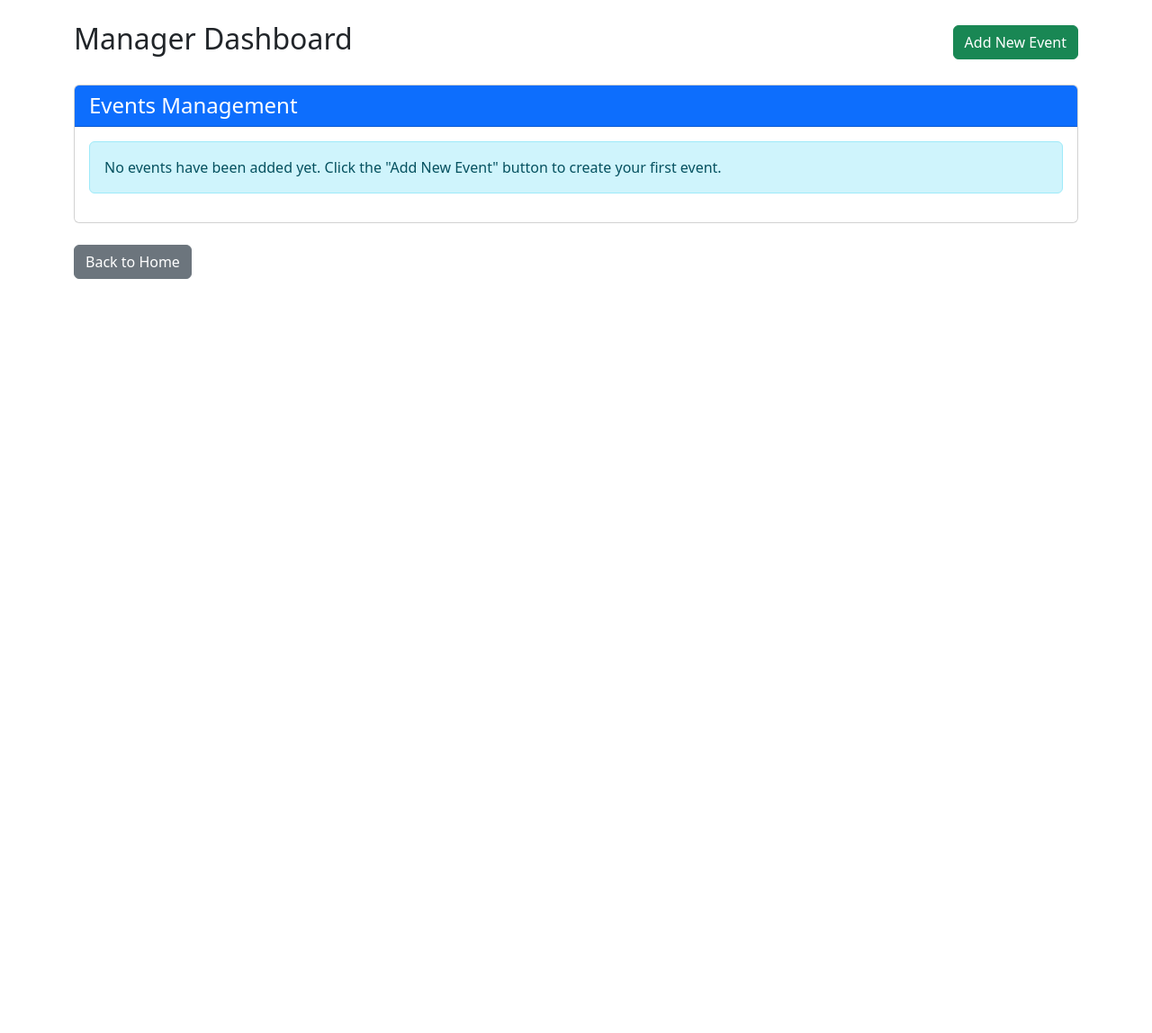
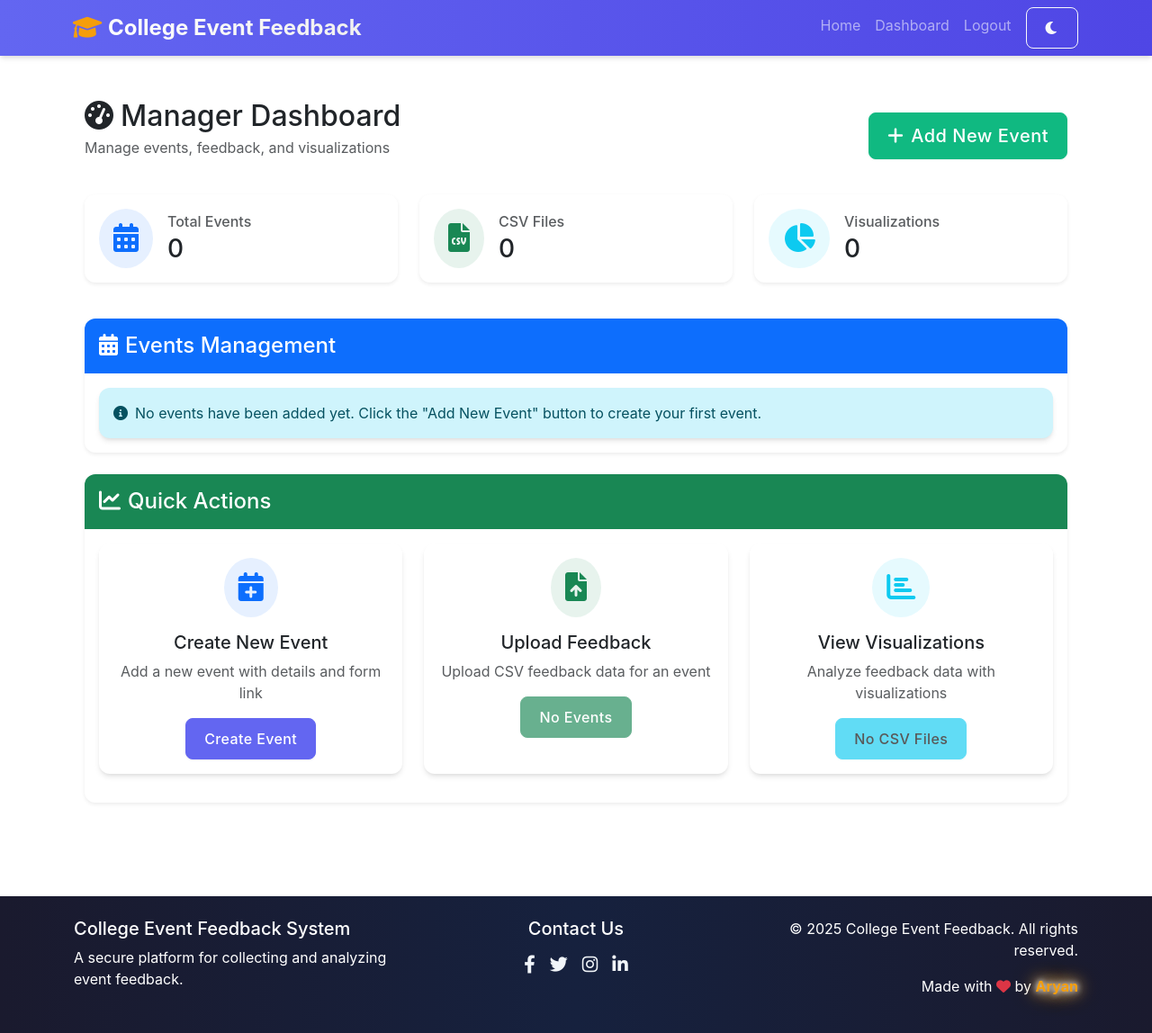
Before and after one commit to sanatanisher01/GLA-Event-Feedback, a Django app: page /dashboard/ in a window 1280 px wide. Shown: the whole page at 90% size. Before the commit the page ends 310 px from the top, so only its background shows below. Run offline with Django 4.2, Linux system fonts and the light colour scheme; the visitor is signed in with stand-in values (Sample User, id 1); data that the repository does not hold is empty; some libraries are stand-ins or nearby versions.

Commit message:
Add enhanced dashboard with improved UI/UX and full functionality

```diff
--- /dev/null
+++ b/events/templates/events/dashboard_enhanced.html
@@ -0,0 +1,266 @@
+{% extends 'events/base.html' %}
+
+{% block title %}Manager Dashboard{% endblock %}
+
+{% block content %}
+<div class="container-fluid py-4">
+    <!-- Dashboard Header -->
+    <div class="d-flex justify-content-between align-items-center mb-4">
+        <div>
+            <h2 class="mb-1"><i class="fas fa-tachometer-alt me-2"></i>Manager Dashboard</h2>
+            <p class="text-muted">Manage events, feedback, and visualizations</p>
+        </div>
+        <a href="{% url 'add_event' %}" class="btn btn-success btn-lg hover-lift">
+            <i class="fas fa-plus me-2"></i>Add New Event
+        </a>
+    </div>
+
+    <!-- Stats Cards -->
+    <div class="row mb-4">
+        <div class="col-md-4 mb-3">
+            <div class="card border-0 shadow-sm hover-lift">
+                <div class="card-body d-flex align-items-center">
+                    <div class="rounded-circle bg-primary bg-opacity-10 p-3 me-3">
+                        <i class="fas fa-calendar-alt text-primary fa-2x"></i>
+                    </div>
+                    <div>
+                        <h6 class="text-muted mb-1">Total Events</h6>
+                        <h3 class="mb-0">{{ events|length }}</h3>
+                    </div>
+                </div>
+            </div>
+        </div>
+        <div class="col-md-4 mb-3">
+            <div class="card border-0 shadow-sm hover-lift">
+                <div class="card-body d-flex align-items-center">
+                    <div class="rounded-circle bg-success bg-opacity-10 p-3 me-3">
+                        <i class="fas fa-file-csv text-success fa-2x"></i>
+                    </div>
+                    <div>
+                        <h6 class="text-muted mb-1">CSV Files</h6>
+                        <h3 class="mb-0">{{ csv_count }}</h3>
+                    </div>
+                </div>
+            </div>
+        </div>
+        <div class="col-md-4 mb-3">
+            <div class="card border-0 shadow-sm hover-lift">
+                <div class="card-body d-flex align-items-center">
+                    <div class="rounded-circle bg-info bg-opacity-10 p-3 me-3">
+                        <i class="fas fa-chart-pie text-info fa-2x"></i>
+                    </div>
+                    <div>
+                        <h6 class="text-muted mb-1">Visualizations</h6>
+                        <h3 class="mb-0">{{ visualization_count }}</h3>
+                    </div>
+                </div>
+            </div>
+        </div>
+    </div>
+
+    <!-- Events Management -->
+    <div class="card border-0 shadow-sm mb-4">
+        <div class="card-header bg-primary text-white py-3">
+            <h4 class="mb-0"><i class="fas fa-calendar-alt me-2"></i>Events Management</h4>
+        </div>
+        <div class="card-body p-0">
+            {% if events %}
+                <div class="table-responsive">
+                    <table class="table table-hover align-middle mb-0">
+                        <thead class="table-light">
+                            <tr>
+                                <th>Event</th>
+                                <th>Date</th>
+                                <th>Venue</th>
+                                <th>Form Link</th>
+                                <th>CSV Files</th>
+                                <th>Actions</th>
+                            </tr>
+                        </thead>
+                        <tbody>
+                            {% for event in events %}
+                                <tr>
+                                    <td>
+                                        <div class="d-flex align-items-center">
+                                            {% if event.image %}
+                                                <div class="me-3">
+                                                    <img src="{{ event.image.url }}" alt="{{ event.name }}" class="rounded" width="50" height="50" style="object-fit: cover;">
+                                                </div>
+                                            {% else %}
+                                                <div class="me-3">
+                                                    <div class="rounded bg-secondary bg-opacity-10 d-flex align-items-center justify-content-center" style="width: 50px; height: 50px;">
+                                                        <i class="fas fa-calendar-day text-secondary"></i>
+                                                    </div>
+                                                </div>
+                                            {% endif %}
+                                            <div>
+                                                <h6 class="mb-0">{{ event.name }}</h6>
+                                                <small class="text-muted">{{ event.highlights|truncatechars:50 }}</small>
+                                            </div>
+                                        </div>
+                                    </td>
+                                    <td>{{ event.date }}</td>
+                                    <td>{{ event.venue }}</td>
+                                    <td>
+                                        {% if event.form_link %}
+                                            <a href="{{ event.form_link }}" target="_blank" class="btn btn-sm btn-outline-primary">
+                                                <i class="fas fa-external-link-alt me-1"></i>Open Form
+                                            </a>
+                                        {% else %}
+                                            <span class="badge bg-secondary">No Link</span>
+                                        {% endif %}
+                                    </td>
+                                    <td>
+                                        {% with csv_files=event.csvfile_set.all %}
+                                            <span class="badge bg-info">{{ csv_files|length }} files</span>
+                                            {% if csv_files %}
+                                                <div class="dropdown d-inline-block ms-1">
+                                                    <button class="btn btn-sm btn-outline-secondary dropdown-toggle" type="button" data-bs-toggle="dropdown">
+                                                        View
+                                                    </button>
+                                                    <ul class="dropdown-menu">
+                                                        {% for csv in csv_files %}
+                                                            <li>
+                                                                <div class="dropdown-item">
+                                                                    <div class="d-flex justify-content-between align-items-center">
+                                                                        <span>{{ csv.filename }}</span>
+                                                                        <div>
+                                                                            <a href="{% url 'view_csv' csv.id %}" class="btn btn-sm btn-outline-primary">
+                                                                                <i class="fas fa-table"></i>
+                                                                            </a>
+                                                                            <a href="{% url 'visualize_data' csv.id %}" class="btn btn-sm btn-outline-info">
+                                                                                <i class="fas fa-chart-bar"></i>
+                                                                            </a>
+                                                                        </div>
+                                                                    </div>
+                                                                </div>
+                                                            </li>
+                                                        {% endfor %}
+                                                    </ul>
+                                                </div>
+                                            {% endif %}
+                                        {% endwith %}
+                                    </td>
+                                    <td>
+                                        <div class="btn-group" role="group">
+                                            <a href="{% url 'edit_event' event.id %}" class="btn btn-sm btn-warning">
+                                                <i class="fas fa-edit me-1"></i>Edit
+                                            </a>
+                                            <a href="{% url 'upload_csv' event.id %}" class="btn btn-sm btn-primary">
+                                                <i class="fas fa-upload me-1"></i>Upload
+                                            </a>
+                                            <button type="button" class="btn btn-sm btn-danger" data-bs-toggle="modal" data-bs-target="#deleteModal{{ event.id }}">
+                                                <i class="fas fa-trash-alt me-1"></i>Delete
+                                            </button>
+                                        </div>
+
+                                        <!-- Delete Modal -->
+                                        <div class="modal fade" id="deleteModal{{ event.id }}" tabindex="-1" aria-labelledby="deleteModalLabel{{ event.id }}" aria-hidden="true">
+                                            <div class="modal-dialog">
+                                                <div class="modal-content">
+                                                    <div class="modal-header bg-danger text-white">
+                                                        <h5 class="modal-title" id="deleteModalLabel{{ event.id }}">Confirm Deletion</h5>
+                                                        <button type="button" class="btn-close btn-close-white" data-bs-dismiss="modal" aria-label="Close"></button>
+                                                    </div>
+                                                    <div class="modal-body">
+                                                        <p>Are you sure you want to delete the event <strong>{{ event.name }}</strong>?</p>
+                                                        <p class="text-danger"><i class="fas fa-exclamation-triangle me-2"></i>This action cannot be undone.</p>
+                                                    </div>
+                                                    <div class="modal-footer">
+                                                        <button type="button" class="btn btn-secondary" data-bs-dismiss="modal">Cancel</button>
+                                                        <form method="POST" action="{% url 'delete_event' event.id %}">
+                                                            {% csrf_token %}
+                                                            <button type="submit" class="btn btn-danger">Delete Event</button>
+                                                        </form>
+                                                    </div>
+                                                </div>
+                                            </div>
+                                        </div>
+                                    </td>
+                                </tr>
+                            {% endfor %}
+                        </tbody>
+                    </table>
+                </div>
+            {% else %}
+                <div class="alert alert-info m-3">
+                    <i class="fas fa-info-circle me-2"></i>No events have been added yet. Click the "Add New Event" button to create your first event.
+                </div>
+            {% endif %}
+        </div>
+    </div>
+
+    <!-- Recent Activity -->
+    <div class="card border-0 shadow-sm">
+        <div class="card-header bg-success text-white py-3">
+            <h4 class="mb-0"><i class="fas fa-chart-line me-2"></i>Quick Actions</h4>
+        </div>
+        <div class="card-body">
+            <div class="row">
+                <div class="col-md-4 mb-3">
+                    <div class="card hover-lift h-100">
+                        <div class="card-body text-center">
+                            <div class="rounded-circle bg-primary bg-opacity-10 p-3 mx-auto mb-3" style="width: fit-content;">
+                                <i class="fas fa-calendar-plus text-primary fa-2x"></i>
+                            </div>
+                            <h5>Create New Event</h5>
+                            <p class="text-muted">Add a new event with details and form link</p>
+                            <a href="{% url 'add_event' %}" class="btn btn-primary">Create Event</a>
+                        </div>
+                    </div>
+                </div>
+                <div class="col-md-4 mb-3">
+                    <div class="card hover-lift h-100">
+                        <div class="card-body text-center">
+                            <div class="rounded-circle bg-success bg-opacity-10 p-3 mx-auto mb-3" style="width: fit-content;">
+                                <i class="fas fa-file-upload text-success fa-2x"></i>
+                            </div>
+                            <h5>Upload Feedback</h5>
+                            <p class="text-muted">Upload CSV feedback data for an event</p>
+                            {% if events %}
+                                <div class="dropdown">
+                                    <button class="btn btn-success dropdown-toggle" type="button" data-bs-toggle="dropdown">
+                                        Select Event
+                                    </button>
+                                    <ul class="dropdown-menu">
+                                        {% for event in events %}
+                                            <li><a class="dropdown-item" href="{% url 'upload_csv' event.id %}">{{ event.name }}</a></li>
+                                        {% endfor %}
+                                    </ul>
+                                </div>
+                            {% else %}
+                                <button class="btn btn-success" disabled>No Events</button>
+                            {% endif %}
+                        </div>
+                    </div>
+                </div>
+                <div class="col-md-4 mb-3">
+                    <div class="card hover-lift h-100">
+                        <div class="card-body text-center">
+                            <div class="rounded-circle bg-info bg-opacity-10 p-3 mx-auto mb-3" style="width: fit-content;">
+                                <i class="fas fa-chart-bar text-info fa-2x"></i>
+                            </div>
+                            <h5>View Visualizations</h5>
+                            <p class="text-muted">Analyze feedback data with visualizations</p>
+                            {% if csv_files %}
+                                <div class="dropdown">
+                                    <button class="btn btn-info dropdown-toggle" type="button" data-bs-toggle="dropdown">
+                                        Select CSV
+                                    </button>
+                                    <ul class="dropdown-menu">
+                                        {% for csv in csv_files %}
+                                            <li><a class="dropdown-item" href="{% url 'visualize_data' csv.id %}">{{ csv.event.name }} - {{ csv.filename }}</a></li>
+                                        {% endfor %}
+                                    </ul>
+                                </div>
+                            {% else %}
+                                <button class="btn btn-info" disabled>No CSV Files</button>
+                            {% endif %}
+                        </div>
+                    </div>
+                </div>
+            </div>
+        </div>
+    </div>
+</div>
+{% endblock %}
--- a/events/views.py
+++ b/events/views.py
@@ -47,73 +47,35 @@ def logout_view(request):
 
 @login_required
 def dashboard(request):
-    # Create a super simple dashboard view that will definitely work
-    events = Event.objects.all().order_by('-date')
+    try:
+        # Get all events ordered by date (newest first)
+        events = Event.objects.all().order_by('-date')
 
-    # Create a simple HTML response directly
-    html = '''
-    <!DOCTYPE html>
-    <html lang="en">
-    <head>
-        <meta charset="UTF-8">
-        <meta name="viewport" content="width=device-width, initial-scale=1.0">
-        <title>Dashboard</title>
-        <link href="https://cdn.jsdelivr.net/npm/bootstrap@5.3.0-alpha1/dist/css/bootstrap.min.css" rel="stylesheet">
-    </head>
-    <body>
-        <div class="container mt-4">
-            <div class="d-flex justify-content-between align-items-center mb-4">
-                <h2>Manager Dashboard</h2>
-                <a href="/add_event/" class="btn btn-success">Add New Event</a>
-            </div>
+        # Get all CSV files
+        csv_files = CSVFile.objects.all().select_related('event')
 
-            <div class="card mb-4">
-                <div class="card-header bg-primary text-white">
-                    <h4 class="mb-0">Events Management</h4>
-                </div>
-                <div class="card-body">
-    '''
+        # Count statistics
+        csv_count = csv_files.count()
+        visualization_count = csv_count  # Each CSV can be visualized
 
-    if events:
-        html += '<ul class="list-group">'
-        for event in events:
-            html += f'''
-            <li class="list-group-item">
-                <div class="d-flex justify-content-between align-items-center">
-                    <div>
-                        <h5>{event.name}</h5>
-                        <p class="mb-1">Date: {event.date}</p>
-                        <p class="mb-1">Venue: {event.venue}</p>
-                    </div>
-                    <div>
-                        <a href="/edit_event/{event.id}/" class="btn btn-warning btn-sm">Edit</a>
-                        <form method="POST" action="/delete_event/{event.id}/" style="display:inline;">
-                            <button type="submit" class="btn btn-danger btn-sm" onclick="return confirm('Are you sure you want to delete this event?');">Delete</button>
-                        </form>
-                        <a href="/upload_csv/{event.id}/" class="btn btn-primary btn-sm">Upload CSV</a>
-                    </div>
-                </div>
-            </li>
-            '''
-        html += '</ul>'
-    else:
-        html += '''
-        <div class="alert alert-info">
-            No events have been added yet. Click the "Add New Event" button to create your first event.
-        </div>
-        '''
+        # Render the enhanced dashboard template
+        return render(request, 'events/dashboard_enhanced.html', {
+            'events': events,
+            'csv_files': csv_files,
+            'csv_count': csv_count,
+            'visualization_count': visualization_count
+        })
+    except Exception as e:
+        # Log the error
+        import traceback
+        print(f"Dashboard error: {str(e)}")
+        print(f"Error type: {type(e).__name__}")
+        print("Traceback:")
+        traceback.print_exc()
 
-    html += '''
-                </div>
-            </div>
-            <a href="/" class="btn btn-secondary">Back to Home</a>
-        </div>
-        <script src="https://cdn.jsdelivr.net/npm/bootstrap@5.3.0-alpha1/dist/js/bootstrap.bundle.min.js"></script>
-    </body>
-    </html>
-    '''
-
-    return HttpResponse(html)
+        # Show error message
+        messages.error(request, f"An error occurred while loading the dashboard. Please try again or contact support.")
+        return redirect('index')
 
 @login_required
 def add_event(request):
--- a/static/css/style.css
+++ b/static/css/style.css
@@ -499,11 +499,40 @@ footer {
 
 /* Hover Effects */
 .hover-lift {
-    transition: transform 0.3s ease;
+    transition: transform 0.3s ease, box-shadow 0.3s ease;
 }
 
 .hover-lift:hover {
     transform: translateY(-5px);
+    box-shadow: 0 10px 20px rgba(0, 0, 0, 0.1);
+}
+
+/* Dashboard Styles */
+.card {
+    transition: all 0.3s ease;
+    border-radius: 0.75rem;
+    overflow: hidden;
+}
+
+.card-header {
+    border-bottom: none;
+}
+
+.table-hover tbody tr {
+    transition: all 0.2s ease;
+}
+
+.table-hover tbody tr:hover {
+    background-color: rgba(0, 123, 255, 0.05);
+}
+
+[data-bs-theme="dark"] .table-hover tbody tr:hover {
+    background-color: rgba(255, 255, 255, 0.05);
+}
+
+.btn-group .btn {
+    border-radius: 0.375rem;
+    margin: 0 2px;
 }
 
 /* Visualization Styles */
@@ -555,3 +584,51 @@ footer {
 [data-bs-theme="dark"] .chart-filter-container {
     background-color: rgba(255, 255, 255, 0.05);
 }
+
+/* Animation effects */
+@keyframes fadeIn {
+    from { opacity: 0; transform: translateY(10px); }
+    to { opacity: 1; transform: translateY(0); }
+}
+
+.card, .alert, .btn-group, .table {
+    animation: fadeIn 0.5s ease-out forwards;
+}
+
+/* Improved form styling */
+.form-control:focus, .form-select:focus {
+    border-color: #4361ee;
+    box-shadow: 0 0 0 0.25rem rgba(67, 97, 238, 0.25);
+}
+
+/* Custom scrollbar */
+::-webkit-scrollbar {
+    width: 8px;
+    height: 8px;
+}
+
+::-webkit-scrollbar-track {
+    background: #f1f1f1;
+    border-radius: 10px;
+}
+
+::-webkit-scrollbar-thumb {
+    background: #888;
+    border-radius: 10px;
+}
+
+::-webkit-scrollbar-thumb:hover {
+    background: #555;
+}
+
+[data-bs-theme="dark"] ::-webkit-scrollbar-track {
+    background: #2d3748;
+}
+
+[data-bs-theme="dark"] ::-webkit-scrollbar-thumb {
+    background: #4a5568;
+}
+
+[data-bs-theme="dark"] ::-webkit-scrollbar-thumb:hover {
+    background: #718096;
+}
```
